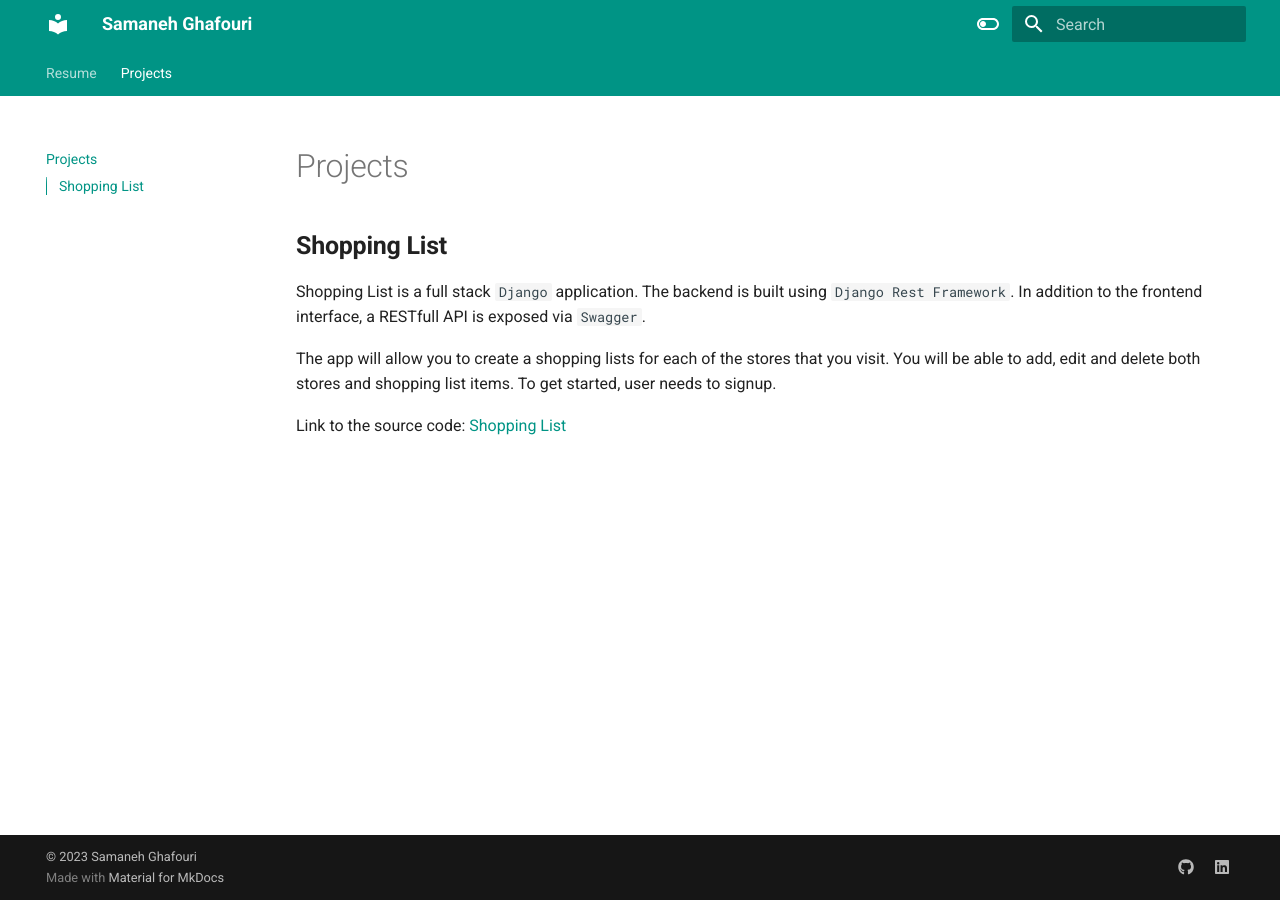
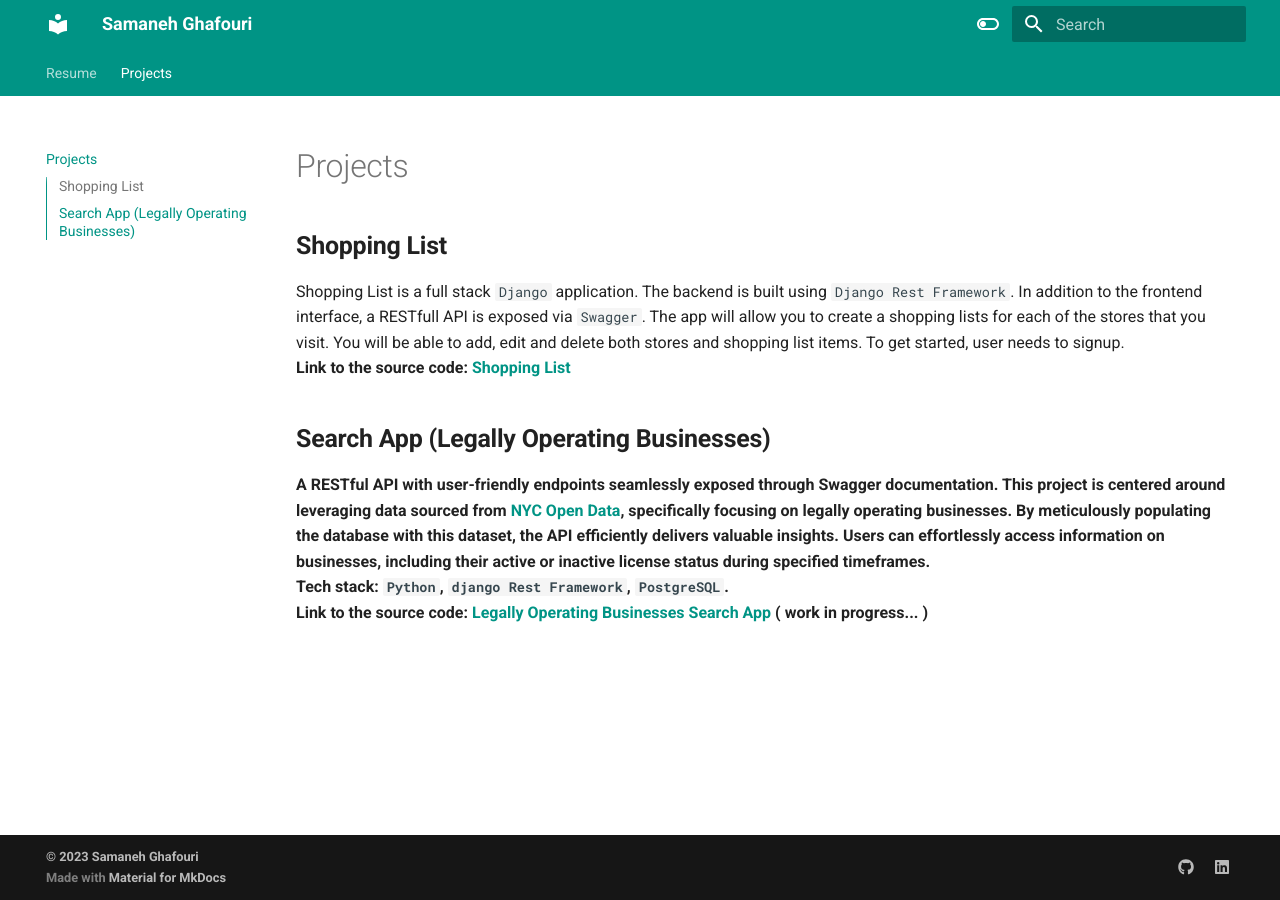
Before and after one commit to SamanehGhafouri/SamanehGhafouri, an MkDocs documentation site: the page built from docs/projects.md, in a window 1280 px wide. Built offline with MkDocs 1.6.1 and Material for MkDocs 9.7.7, drawn with Linux system fonts in a browser that asks for light colours.

Commit message:
Added new project info

```diff
--- a/docs/projects.md
+++ b/docs/projects.md
@@ -4,8 +4,13 @@
 
 Shopping List is a full stack `Django` application. The backend is built using `Django Rest Framework`.
 In addition to the frontend interface, a RESTfull API is exposed via `Swagger`.
+The app will allow you to create a shopping lists for each of the stores that you visit.
+You will be able to add, edit and delete both stores and shopping list items. To get started, user needs to signup.<br>
+<b>Link to the source code: [Shopping List](https://github.com/SamanehGhafouri/shopping-list) <br>
 
-The app will allow you to create a shopping lists for each of the stores that you visit.
-You will be able to add, edit and delete both stores and shopping list items. To get started, user needs to signup.
 
-Link to the source code: [Shopping List](https://github.com/SamanehGhafouri/shopping-list) <br>
+## **Search App (Legally Operating Businesses)**
+
+A RESTful API with user-friendly endpoints seamlessly exposed through Swagger documentation. This project is centered around leveraging data sourced from [NYC Open Data](https://data.cityofnewyork.us/browse?category=Business&sortBy=most_accessed&utf8=✓&page=1), specifically focusing on legally operating businesses. By meticulously populating the database with this dataset, the API efficiently delivers valuable insights. Users can effortlessly access information on businesses, including their active or inactive license status during specified timeframes.<br>
+<b>Tech stack: `Python`, `django Rest Framework`, `PostgreSQL`. <br>
+<b>Link to the source code: [Legally Operating Businesses Search App](https://github.com/SamanehGhafouri/legally-operating-businesses-search-app) ( work in progress... )
```
